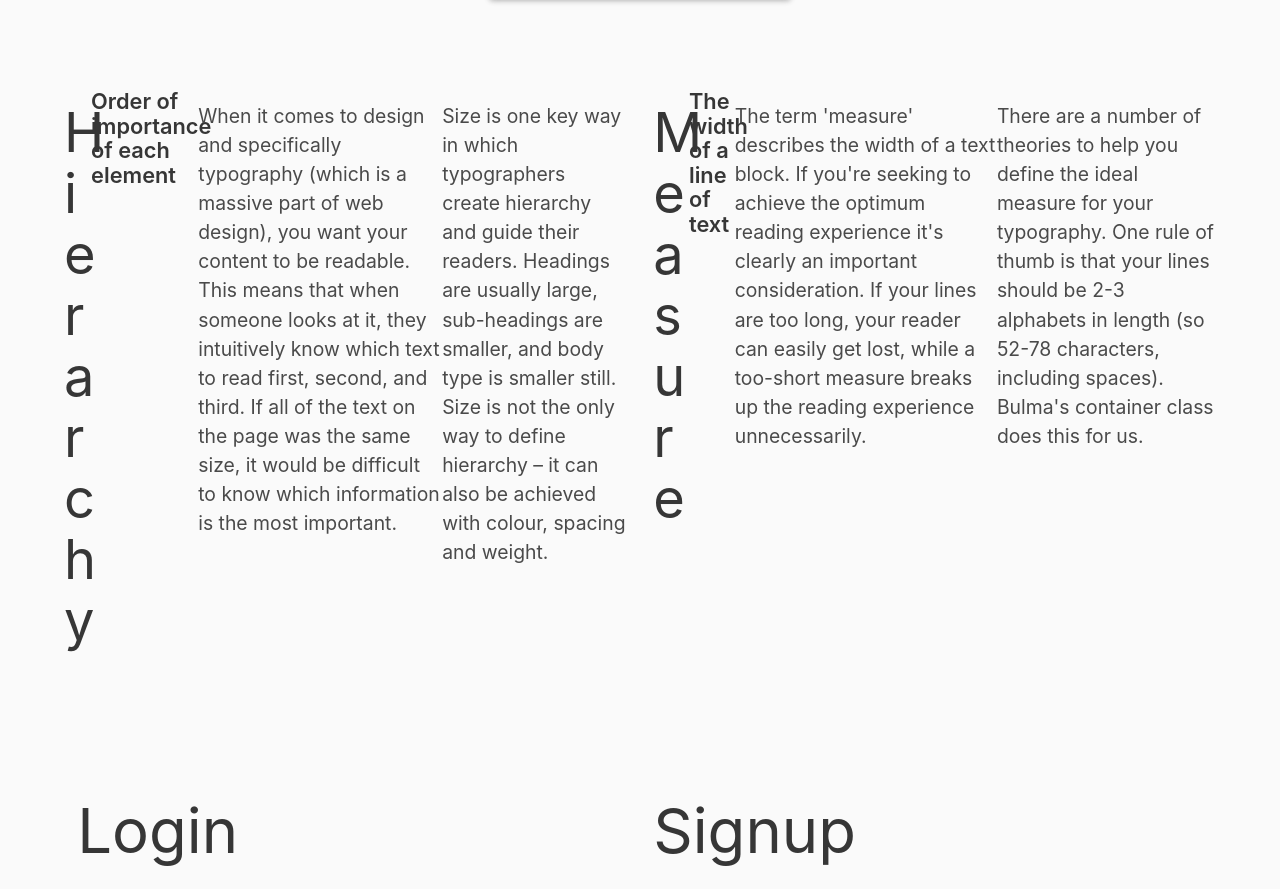
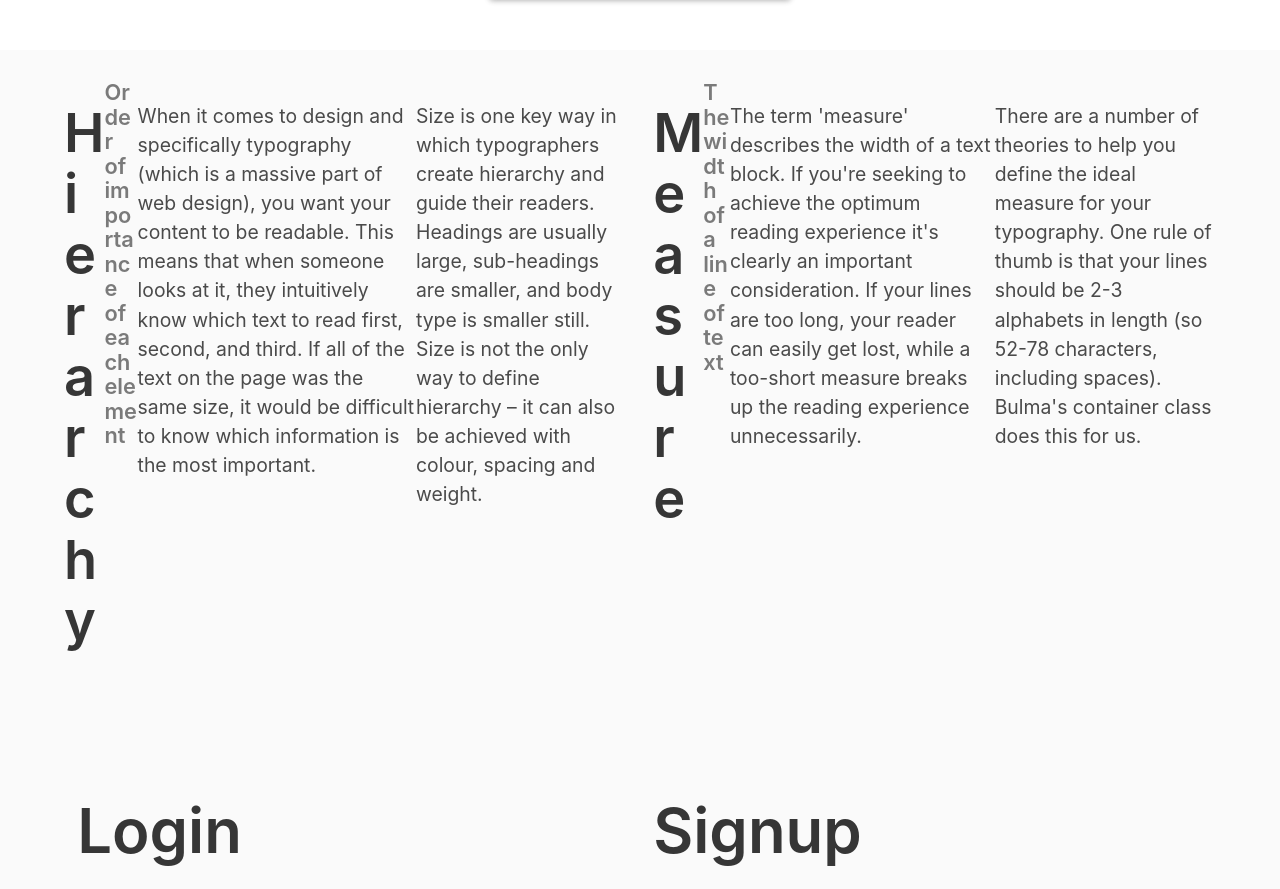
Before and after one commit to jdmar3-comp426/a02-tanyinglin, a website: page index.html in a window 1280 px wide. Shown: the part 3245-4134 px from the top of the page. Drawn offline with nearby package versions, Linux system fonts and the light colour scheme; a web font is replaced by a local one.

Commit message:
fixed some title

```diff
--- a/index.html
+++ b/index.html
@@ -85,7 +85,7 @@
         </div>
     </div>
 </section>
-<section class="section">
+<section class="section has-background-white">
     <div class="container">
         <div class="content has-text-centered">
             <h1 class="title has-text-info is-family-secondary">Flavour</h1>
@@ -120,8 +120,8 @@
         <div class="content">
             <div class="columns is-multiline justify-center">
                 <div class="column">
-                    <h1 class="title has-text-weight-normal">Hierarchy</h1>
-                    <h5 class="columns is-multiline justify-center">Order of importance of each element</h5>
+                    <h1 class="title">Hierarchy</h1>
+                    <h5 class="subtitle has-text-grey">Order of importance of each element</h5>
                     <p>
 		    	When it comes to design and specifically typography (which is a massive part of web design), you want your content to be readable.
 			This means that when someone looks at it, they intuitively know which text to read first, second, and third.
@@ -134,8 +134,8 @@
 		    </p>
                 </div>
                 <div class="column">
-                    <h1 class="title has-text-weight-normal">Measure</h1>
-                    <h5 class="columns is-multiline justify-center">The width of a line of text</h5>
+                    <h1 class="title">Measure</h1>
+                    <h5 class="subtitle has-text-grey">The width of a line of text</h5>
                     <p>
 		    	The term 'measure' describes the width of a text block.
 		    	If you're seeking to achieve the optimum reading experience it's clearly an important consideration.
@@ -155,7 +155,7 @@
     <div class="container">
         <div class="tabs is-medium is-centered">
             <div class="column">
-                <h1 class="title has-text-weight-normal">Login</h1>
+                <h1 class="title">Login</h1>
                 <form>
                     <div class="field">
                         <label class="label">Username</label>
@@ -185,7 +185,7 @@
                 </form>
             </div>
             <div class="column">
-                <h1 class="title has-text-weight-normal">Signup</h1>
+                <h1 class="title">Signup</h1>
                 <form>
                     <div class="field">
                         <label class="label">Username</label>
```
